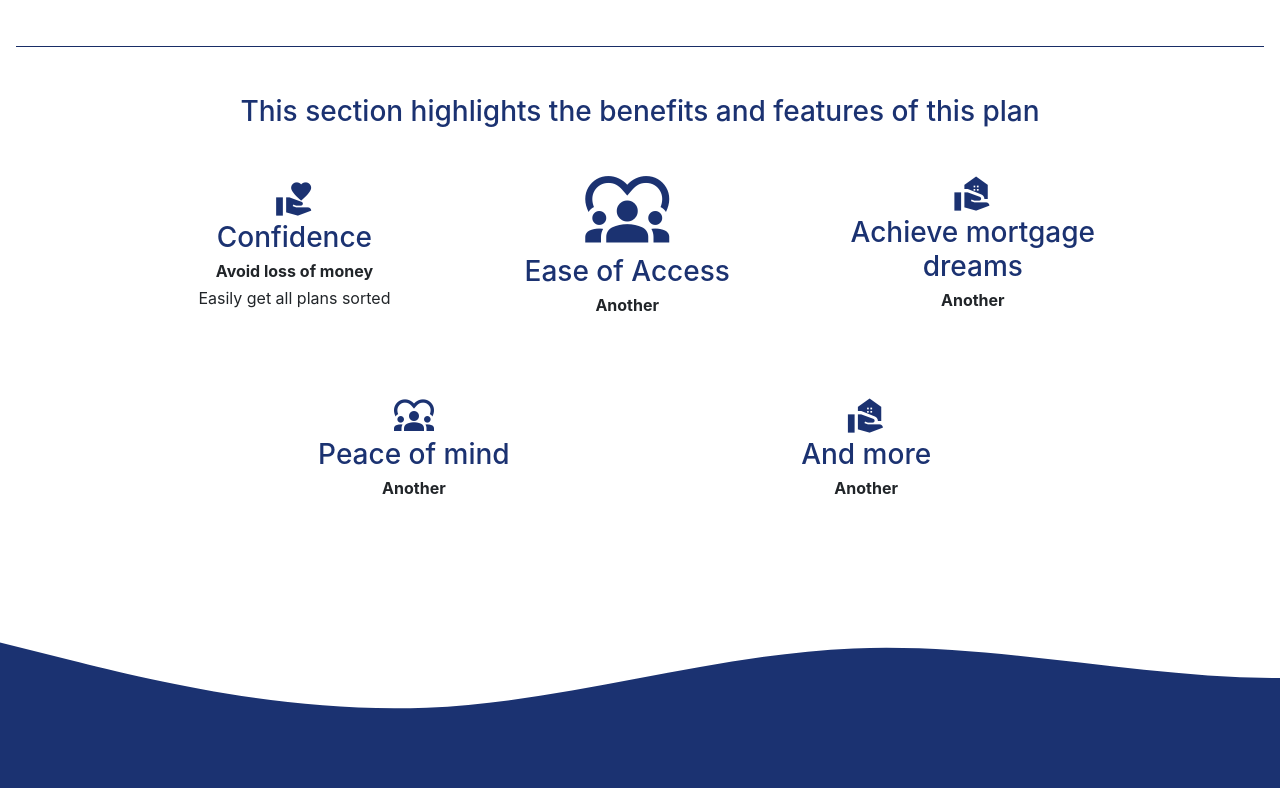
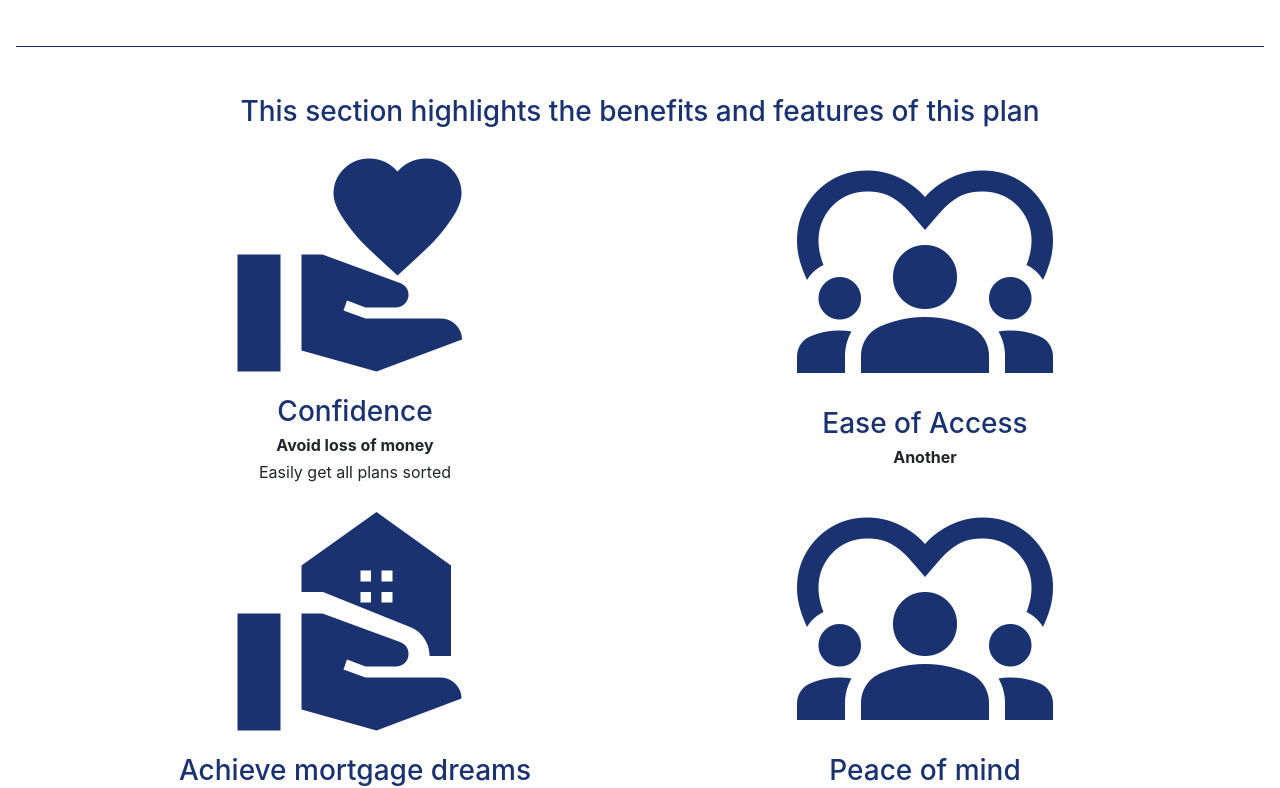
Before and after one commit to African-Alliance/website, a React (Create React App) app: page /investment-special in a window 1280 px wide. Shown: the part 706-1494 px from the top of the page. Built offline with nearby package versions, Linux system fonts and the light colour scheme.

Commit message:
Working on template page

```diff
--- a/src/pages/InvestmentSpecialPlan.js
+++ b/src/pages/InvestmentSpecialPlan.js
@@ -17,49 +17,53 @@ export default function InvestmentSpecialPlan() {
           </div>
           <div className="intro-text col-12 col-md-6">
             <p className="text-wrap">
-                        Explain how the investment special plan improves life of clients. Then some more text<br></br>
-                        The African Alliance investmentspecial Plan is perfect for you if you worry about the future, the quality of your life and your loved ones after retirement.
+              Explain how the investment special plan improves life of clients.
+              Then some more text<br></br>
+              The African Alliance investmentspecial Plan is perfect for you if
+              you worry about the future, the quality of your life and your
+              loved ones after retirement.
             </p>
             <Link className="investmentspecial-link">Get started</Link>
           </div>
         </div>
-            <hr className="my-3 my-md-5 mx-3" style={{ backgroundColor: '#1b3271' }}></hr>
+        <hr
+          className="my-3 my-md-5 mx-3"
+          style={{ backgroundColor: '#1b3271' }}
+        ></hr>
         <div className="investmentspecial-features d-flex flex-column align-items-center">
-
-                <h3>This section highlights the benefits and features of this plan</h3>
-                <div className="features-list d-flex flex-wrap align-items-center justify-content-center w-100">
-                    <div className="col-12 col-sm-6 col-md-3 p-2 text-center">
-                        <span className="material-icons">volunteer_activism</span>
+          <h3 className="col-9 text-center">
+            This section highlights the benefits and features of this plan
+          </h3>
+          <div className="container">
+            <div className="row gy-5 features-list align-items-center justify-content-center">
+              <div className="col-12 col-sm-6 text-center">
+                <span className="material-icons md-256 md-xs md-md md-lg">
+                  volunteer_activism
+                </span>
                 <h3>Confidence</h3>
                 <h6>Avoid loss of money</h6>
                 <p>Easily get all plans sorted</p>
               </div>
-                    <div className="product col-12 col-sm-6 col-md-3 p-2 text-center">
-                        <span className="material-icons md-84">diversity_1</span>
+              <div className="col-12 col-sm-6 col-lg-6 text-center">
+                <span className="material-icons md-256 md-xs md-md md-lg">diversity_1</span>
                 <h3>Ease of Access</h3>
                 <h6>Another</h6>
                 <p></p>
               </div>
-                    <div className="product col-12 col-sm-6 col-md-3 p-2 text-center">
-                        <span className="material-icons">real_estate_agent</span>
+              <div className="col-12 col-sm-6 text-center">
+                <span className="material-icons md-256 md-xs md-md md-lg">real_estate_agent</span>
                 <h3>Achieve mortgage dreams</h3>
                 <h6>Another</h6>
                 <p></p>
               </div>
-                    <div className="product col-12 col-sm-6 col-md-4 p-2 text-center">
-                        <span className="material-icons">diversity_1</span>
+              <div className="col-12 col-sm-6 text-center">
+                <span className="material-icons md-256 md-xs md-md md-lg">diversity_1</span>
                 <h3>Peace of mind</h3>
                 <h6>Another</h6>
                 <p></p>
               </div>
-                    <div className="product col-12 col-sm-6 col-md-4 p-2 text-center">
-                        <span className="material-icons">real_estate_agent</span>
-                        <h3>And more</h3>
-                        <h6>Another</h6>
-                        <p></p>
             </div>
           </div>
-
         </div>
       </div>
     );
--- a/src/styles/Material_Icon.css
+++ b/src/styles/Material_Icon.css
@@ -1,6 +1,24 @@
-.material-icons.md-18 { font-size: 18px; }
-.material-icons.md-24 { font-size: 24px; }
-.material-icons.md-36 { font-size: 36px; }
-.material-icons.md-48 { font-size: 48px; }
-.material-icons.md-64 { font-size: 64px; }
-.material-icons.md-84 { font-size: 84px; }
+.md-18 { font-size: 18px; }
+.md-24 { font-size: 24px; }
+.md-36 { font-size: 36px; }
+.md-48 { font-size: 48px; }
+.md-64 { font-size: 64px; }
+.md-84 { font-size: 84px; }
+.md-128 { font-size: 128px; }
+.md-256 { font-size: 256px; }
+
+@media (max-width: 576px) {
+    .md-xs { font-size: 145px; }
+}
+
+@media (min-width: 576px) {
+    .md-sm { font-size: 160px; }
+}
+
+@media (min-width: 768px) {
+    .md-md { font-size: 192px; }
+}
+
+@media (min-width: 992px) {
+    .md-lg { font-size: 256px; }
+}
--- a/src/styles/pages.css
+++ b/src/styles/pages.css
@@ -4,6 +4,7 @@
     background-repeat: no-repeat;
     background-size: cover;
     background-position: top left;
+    height: auto;
 }
 
 .child-edu-bg {
```
Lines whose indentation alone changed are shown as unchanged.
